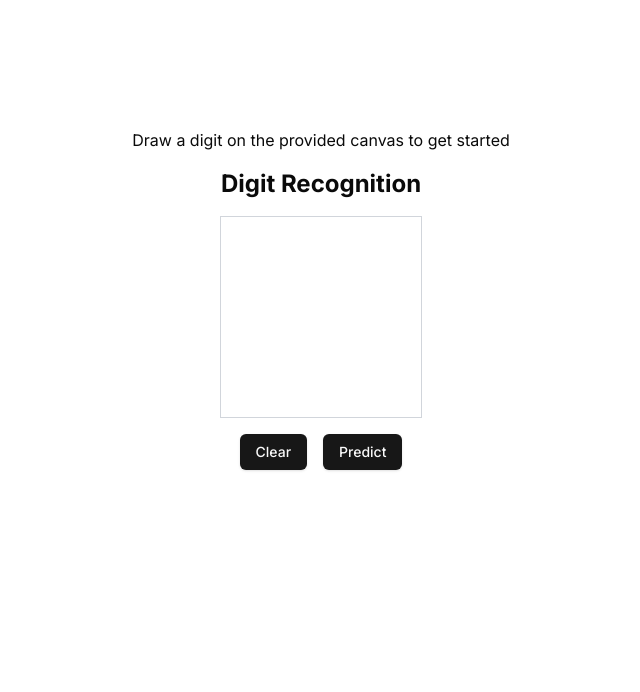
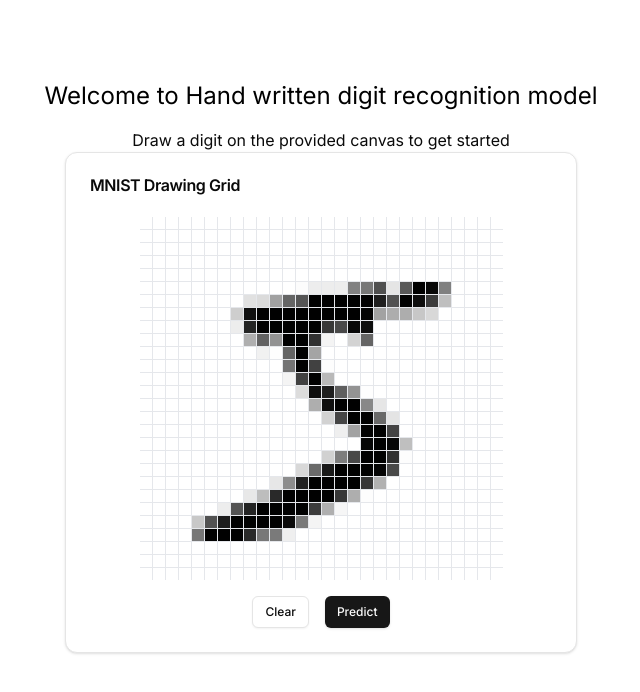
Before and after one commit to YashwantBhosale/hand-written-digit-recognition, a Next.js app in the folder webapp/: page / in a window 1280 px wide. Shown: the top 692 px of the page, without its empty margins (319-959 px from the left). Built offline with nearby package versions, Linux system fonts and the light colour scheme.

Commit message:
feat: Custom 28x28 grid canvas

```diff
--- a/webapp/app/page.tsx
+++ b/webapp/app/page.tsx
@@ -1,15 +1,14 @@
 'use client';
 import { useState } from "react";
-import Canvas from "../components/Canvas"
-
+import GridCanvas from "@/components/CustomGridCanvas";
 
 export default function Home() {
   const [digit, setDigit] = useState<number | null>(null);
   return (
     <main className="flex min-h-screen flex-col items-center pt-20">
-      <h1 className='text-white text-2xl mb-4'>Welcome to Hand written digit recognition model</h1>
+      <h1 className='text-black text-2xl mb-4'>Welcome to Hand written digit recognition model</h1>
       <p>Draw a digit on the provided canvas to get started</p>
-      <Canvas />
+      <GridCanvas />
     </main>
   )
 }
--- /dev/null
+++ b/webapp/components/ActivationGrid.tsx
@@ -0,0 +1,41 @@
+import React from "react";
+
+type ActivationGridProps = {
+	activation: number[];
+	index: number;
+	isLastLayer: boolean;
+};
+const ActivationGrid: React.FC<ActivationGridProps> = ({ activation, index, isLastLayer }) => {
+	const maxValue = Math.max(...activation) || 1;
+	const normalizedActivation = activation.map((v) => v / maxValue);
+
+	return (
+		<div key={index} className="w-[60vw] space-y-2 mx-auto">
+			<h3 className="text-lg font-medium text-gray-800">Layer {index + 1}</h3>
+			<div
+				className="grid gap-1"
+				style={{
+					gridTemplateColumns: `repeat(auto-fit, minmax(10px, 1fr))`,
+					placeContent: "center",
+				}}
+			>
+				{normalizedActivation.map((value, i) => (
+					<div
+						key={i}
+						className="aspect-square relative flex items-center justify-center"
+						style={{
+							backgroundColor: `rgba(59, 130, 246, ${value})`,
+							border: "1px solid rgba(59, 130, 246, 0.5)",
+						}}
+					>
+						{isLastLayer && normalizedActivation.length === 10 && (
+							<span className="text-black font-medium">{i}</span>
+						)}
+					</div>
+				))}
+			</div>
+		</div>
+	);
+};
+
+export default ActivationGrid;
--- /dev/null
+++ b/webapp/components/CustomGridCanvas.tsx
@@ -0,0 +1,248 @@
+import React, { useState, useCallback, useRef } from "react";
+import { Card, CardHeader, CardTitle, CardContent } from "@/components/ui/card";
+import { Button } from "@/components/ui/button";
+import ActivationGrid from "./ActivationGrid";
+
+// set for everything on page to be not draggable
+document.body.style.userSelect = "none";
+
+const GridCanvas = () => {
+	const [prediction, setPrediction] = useState<number | null>(null);
+	const [activations, setActivations] = useState<number[][]>([]);
+	const GRID_SIZE = 28;
+	let test = [
+		0, 0, 0, 0, 0, 0, 0, 0, 0, 0, 0, 0, 0, 0, 0, 0, 0, 0, 0, 0, 0, 0, 0, 0, 0,
+		0, 0, 0, 0, 0, 0, 0, 0, 0, 0, 0, 0, 0, 0, 0, 0, 0, 0, 0, 0, 0, 0, 0, 0, 0,
+		0, 0, 0, 0, 0, 0, 0, 0, 0, 0, 0, 0, 0, 0, 0, 0, 0, 0, 0, 0, 0, 0, 0, 0, 0,
+		0, 0, 0, 0, 0, 0, 0, 0, 0, 0, 0, 0, 0, 0, 0, 0, 0, 0, 0, 0, 0, 0, 0, 0, 0,
+		0, 0, 0, 0, 0, 0, 0, 0, 0, 0, 0, 0, 0, 0, 0, 0, 0, 0, 0, 0, 0, 0, 0, 0, 0,
+		0, 0, 0, 0, 0, 0, 0, 0, 0, 0, 0, 0, 0, 0, 0, 0, 0, 0, 0, 0, 0, 0, 0, 0, 0,
+		0, 0, 3, 18, 18, 18, 126, 136, 175, 26, 166, 255, 247, 127, 0, 0, 0, 0, 0,
+		0, 0, 0, 0, 0, 0, 0, 30, 36, 94, 154, 170, 253, 253, 253, 253, 253, 225,
+		172, 253, 242, 195, 64, 0, 0, 0, 0, 0, 0, 0, 0, 0, 0, 0, 49, 238, 253, 253,
+		253, 253, 253, 253, 253, 253, 251, 93, 82, 82, 56, 39, 0, 0, 0, 0, 0, 0, 0,
+		0, 0, 0, 0, 0, 18, 219, 253, 253, 253, 253, 253, 198, 182, 247, 241, 0, 0,
+		0, 0, 0, 0, 0, 0, 0, 0, 0, 0, 0, 0, 0, 0, 0, 0, 80, 156, 107, 253, 253, 205,
+		11, 0, 43, 154, 0, 0, 0, 0, 0, 0, 0, 0, 0, 0, 0, 0, 0, 0, 0, 0, 0, 0, 0, 14,
+		1, 154, 253, 90, 0, 0, 0, 0, 0, 0, 0, 0, 0, 0, 0, 0, 0, 0, 0, 0, 0, 0, 0, 0,
+		0, 0, 0, 0, 0, 139, 253, 190, 2, 0, 0, 0, 0, 0, 0, 0, 0, 0, 0, 0, 0, 0, 0,
+		0, 0, 0, 0, 0, 0, 0, 0, 0, 0, 11, 190, 253, 70, 0, 0, 0, 0, 0, 0, 0, 0, 0,
+		0, 0, 0, 0, 0, 0, 0, 0, 0, 0, 0, 0, 0, 0, 0, 0, 35, 241, 225, 160, 108, 1,
+		0, 0, 0, 0, 0, 0, 0, 0, 0, 0, 0, 0, 0, 0, 0, 0, 0, 0, 0, 0, 0, 0, 0, 81,
+		240, 253, 253, 119, 25, 0, 0, 0, 0, 0, 0, 0, 0, 0, 0, 0, 0, 0, 0, 0, 0, 0,
+		0, 0, 0, 0, 0, 0, 45, 186, 253, 253, 150, 27, 0, 0, 0, 0, 0, 0, 0, 0, 0, 0,
+		0, 0, 0, 0, 0, 0, 0, 0, 0, 0, 0, 0, 0, 16, 93, 252, 253, 187, 0, 0, 0, 0, 0,
+		0, 0, 0, 0, 0, 0, 0, 0, 0, 0, 0, 0, 0, 0, 0, 0, 0, 0, 0, 0, 249, 253, 249,
+		64, 0, 0, 0, 0, 0, 0, 0, 0, 0, 0, 0, 0, 0, 0, 0, 0, 0, 0, 0, 0, 0, 46, 130,
+		183, 253, 253, 207, 2, 0, 0, 0, 0, 0, 0, 0, 0, 0, 0, 0, 0, 0, 0, 0, 0, 0, 0,
+		0, 39, 148, 229, 253, 253, 253, 250, 182, 0, 0, 0, 0, 0, 0, 0, 0, 0, 0, 0,
+		0, 0, 0, 0, 0, 0, 0, 24, 114, 221, 253, 253, 253, 253, 201, 78, 0, 0, 0, 0,
+		0, 0, 0, 0, 0, 0, 0, 0, 0, 0, 0, 0, 0, 23, 66, 213, 253, 253, 253, 253, 198,
+		81, 2, 0, 0, 0, 0, 0, 0, 0, 0, 0, 0, 0, 0, 0, 0, 0, 0, 18, 171, 219, 253,
+		253, 253, 253, 195, 80, 9, 0, 0, 0, 0, 0, 0, 0, 0, 0, 0, 0, 0, 0, 0, 0, 0,
+		55, 172, 226, 253, 253, 253, 253, 244, 133, 11, 0, 0, 0, 0, 0, 0, 0, 0, 0,
+		0, 0, 0, 0, 0, 0, 0, 0, 0, 136, 253, 253, 253, 212, 135, 132, 16, 0, 0, 0,
+		0, 0, 0, 0, 0, 0, 0, 0, 0, 0, 0, 0, 0, 0, 0, 0, 0, 0, 0, 0, 0, 0, 0, 0, 0,
+		0, 0, 0, 0, 0, 0, 0, 0, 0, 0, 0, 0, 0, 0, 0, 0, 0, 0, 0, 0, 0, 0, 0, 0, 0,
+		0, 0, 0, 0, 0, 0, 0, 0, 0, 0, 0, 0, 0, 0, 0, 0, 0, 0, 0, 0, 0, 0, 0, 0, 0,
+		0, 0, 0, 0, 0, 0, 0, 0, 0, 0, 0, 0, 0, 0, 0, 0, 0, 0, 0, 0, 0, 0,
+	].map((value) => value / 255.0);
+
+	const [grid, setGrid] = useState(test);
+	const [isDrawing, setIsDrawing] = useState(false);
+	const lastPos = useRef({ row: -1, col: -1 });
+
+	const getGridPosition = (index: number) => ({
+		row: Math.floor(index / GRID_SIZE),
+		col: index % GRID_SIZE,
+	});
+
+	const interpolatePoints = (
+		start: { row: number; col: number },
+		end: { row: number; col: number }
+	) => {
+		const points = [];
+		const deltaRow = end.row - start.row;
+		const deltaCol = end.col - start.col;
+		const distance = Math.max(Math.abs(deltaRow), Math.abs(deltaCol));
+
+		if (distance === 0) return [end];
+
+		for (let step = 0; step <= distance; step++) {
+			const t = distance === 0 ? 0 : step / distance;
+			const row = Math.round(start.row + deltaRow * t);
+			const col = Math.round(start.col + deltaCol * t);
+			points.push({ row, col });
+		}
+
+		return points;
+	};
+
+	const applyPenEffect = (centerIndex: number, intensity: number = 0.97) => {
+		const currentPos = getGridPosition(centerIndex);
+
+		setGrid((prev) => {
+			const newGrid = [...prev];
+			const radius = 2;
+			let points = [];
+
+			if (lastPos.current.row === -1) {
+				points = [currentPos];
+			} else {
+				points = interpolatePoints(lastPos.current, currentPos);
+			}
+
+			points.forEach((point) => {
+				for (let i = -radius; i <= radius; i++) {
+					for (let j = -radius; j <= radius; j++) {
+						const currentRow = point.row + i;
+						const currentCol = point.col + j;
+
+						if (
+							currentRow < 0 ||
+							currentRow >= GRID_SIZE ||
+							currentCol < 0 ||
+							currentCol >= GRID_SIZE
+						) {
+							continue;
+						}
+
+						const distance = Math.sqrt(i * i + j * j);
+						const effectIntensity = Math.max(
+							0,
+							intensity * (1 - distance / (radius + 1))
+						);
+
+						const index = currentRow * GRID_SIZE + currentCol;
+						newGrid[index] = Math.min(
+							1,
+							Math.max(newGrid[index], effectIntensity)
+						);
+					}
+				}
+			});
+
+			return newGrid;
+		});
+
+		lastPos.current = currentPos;
+	};
+
+	const handleMouseDown = useCallback((index: number) => {
+		setIsDrawing(true);
+		lastPos.current = { row: -1, col: -1 }; // Reset last position
+		applyPenEffect(index);
+	}, []);
+
+	const handleMouseEnter = useCallback(
+		(index: number) => {
+			if (isDrawing) {
+				applyPenEffect(index);
+			}
+		},
+		[isDrawing]
+	);
+
+	const handleMouseUp = useCallback(() => {
+		setIsDrawing(false);
+		lastPos.current = { row: -1, col: -1 }; // Reset last position
+	}, []);
+
+	const clearGrid = useCallback(() => {
+		setGrid(Array(GRID_SIZE * GRID_SIZE).fill(0));
+		lastPos.current = { row: -1, col: -1 }; // Reset last position
+	}, []);
+
+	const handleSubmit = async () => {
+		try {
+			const response = await fetch("/api/directpredict", {
+				method: "POST",
+				headers: {
+					"Content-Type": "application/json",
+				},
+				body: JSON.stringify({ image: grid }),
+			});
+			const data = await response.json();
+			console.log(data);
+			setPrediction(data.prediction);
+			setActivations(data.activations);
+		} catch (error) {
+			console.error("Error:", error);
+		}
+	};
+
+	const getBackgroundColor = (value: number) => {
+		const intensity = Math.floor((1 - value) * 255);
+		return `rgb(${intensity}, ${intensity}, ${intensity})`;
+	};
+
+	return (
+		<>
+			<Card className="w-full max-w-lg" draggable={false}>
+				<CardHeader>
+					<CardTitle>MNIST Drawing Grid</CardTitle>
+				</CardHeader>
+				<CardContent>
+					<div
+						className="grid gap-[1px] bg-gray-200 w-fit mx-auto"
+						style={{
+							gridTemplateColumns: `repeat(${GRID_SIZE}, 1fr)`,
+						}}
+						onMouseLeave={() => {
+							setIsDrawing(false);
+							lastPos.current = { row: -1, col: -1 };
+						}}
+						onMouseUp={handleMouseUp}
+						draggable={false}
+					>
+						{grid.map((value, index) => (
+							<div
+								key={index}
+								className="w-3 h-3 transition-colors"
+								style={{
+									backgroundColor: getBackgroundColor(value),
+								}}
+								onMouseDown={() => handleMouseDown(index)}
+								onMouseEnter={() => handleMouseEnter(index)}
+								draggable={false}
+							/>
+						))}
+					</div>
+					<div className="flex gap-4 mt-4 justify-center">
+						<Button onClick={clearGrid} variant="outline" size="sm">
+							Clear
+						</Button>
+						<Button onClick={handleSubmit} size="sm">
+							Predict
+						</Button>
+					</div>
+				</CardContent>
+			</Card>
+
+			{prediction !== null && (
+				<div className="w-[60vw] mx-auto mt-6">
+					<h2 className="text-xl font-bold mb-2">Prediction</h2>
+					<p className="text-lg text-blue-600">{prediction}</p>
+				</div>
+			)}
+
+			{activations?.length > 0 && (
+				<div className="w-full mb-10">
+					<h2 className="text-xl font-bold mb-4 w-[60%] mx-auto">Network Activations</h2>
+					{activations?.map((activation, index) => {
+						const isLastLayer = index === activations.length - 1;
+						return (
+							<ActivationGrid
+								activation={activation}
+								index={index}
+								isLastLayer={isLastLayer}
+							/>
+						);
+					})}
+				</div>
+			)}
+		</>
+	);
+};
+
+export default GridCanvas;
```
Also changed, not shown: 1 other file (tests, documents, lock files or other folders).
